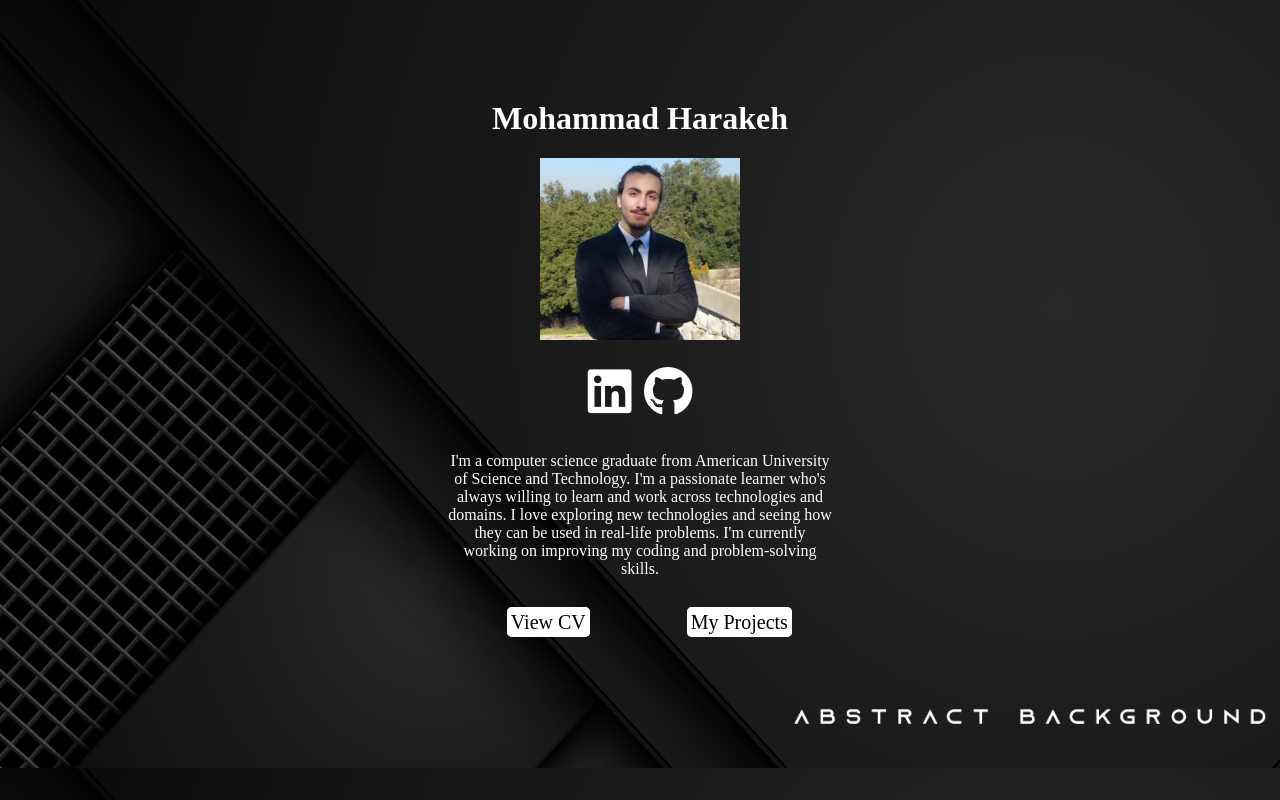
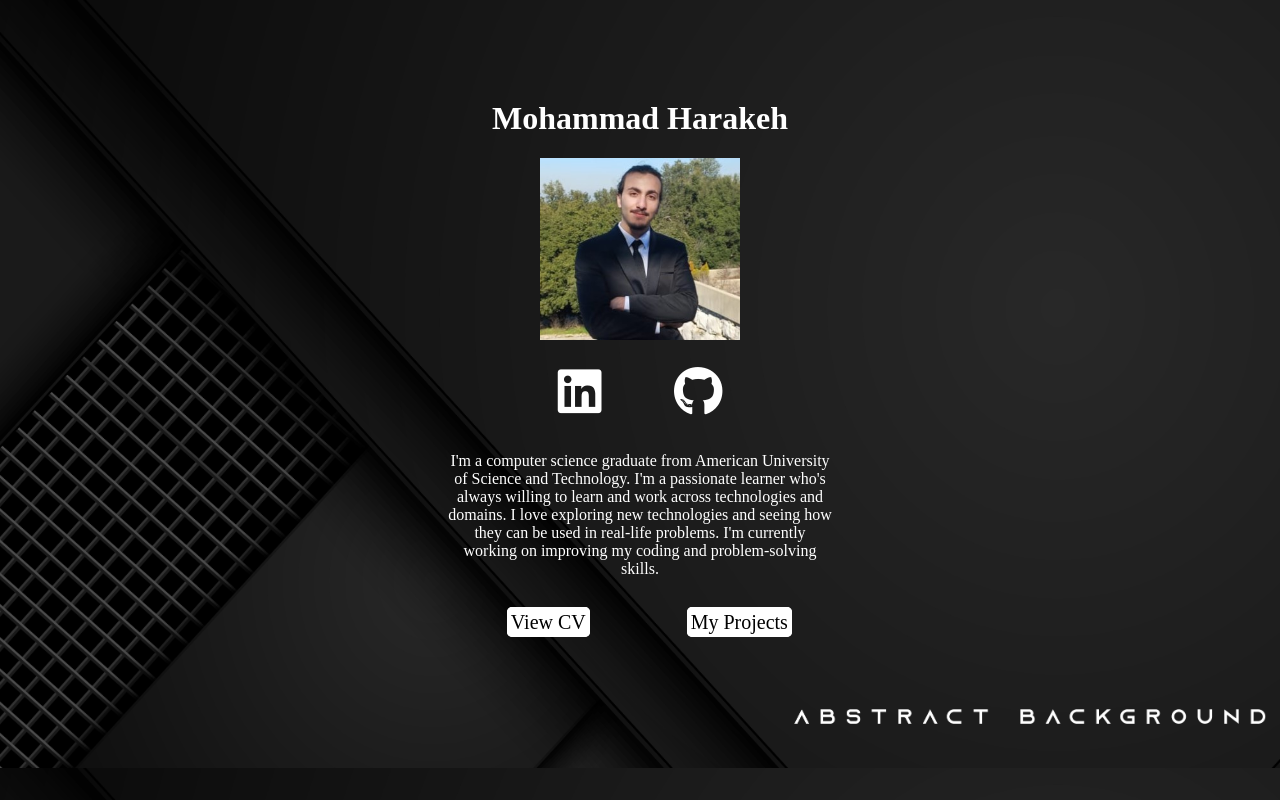
Before and after one commit to MohammadHarakeh/FSW-27, a plain HTML site: page index.html in a window 1280 px wide. Drawn offline with Linux system fonts and the light colour scheme.

Commit message:
finished social media links

```diff
--- a/index.html
+++ b/index.html
@@ -17,10 +17,14 @@
     </div>
 
     <div class="center icons">
-    <tr>
-      <td><i class="fa-brands fa-linkedin"></i></td>
-      <td></td><i class="fa-brands fa-github"></i></td>
-    </tr>
+      <tr>
+        <a href="www.linkedin.com/in/mohammad-harake"
+          ><td><i class="fa-brands fa-linkedin"></i></td
+        ></a>
+        <a href="https://github.com/MohammadHarakeh"
+          ><td><i class="fa-brands fa-github"></i></td
+        ></a>
+      </tr>
     </div>
 
     <div class="center wrapper">
--- a/styles/index.css
+++ b/styles/index.css
@@ -52,4 +52,15 @@ body {
 .icons {
   margin-top: 20px;
   font-size: 50px;
+  width: 20%;
+  margin-left: 40%;
 }
+.icons a {
+  text-decoration: none;
+  color: white;
+}
+
+.icons i {
+  margin-left: 30px;
+  margin-right: 30px;
+}
```
